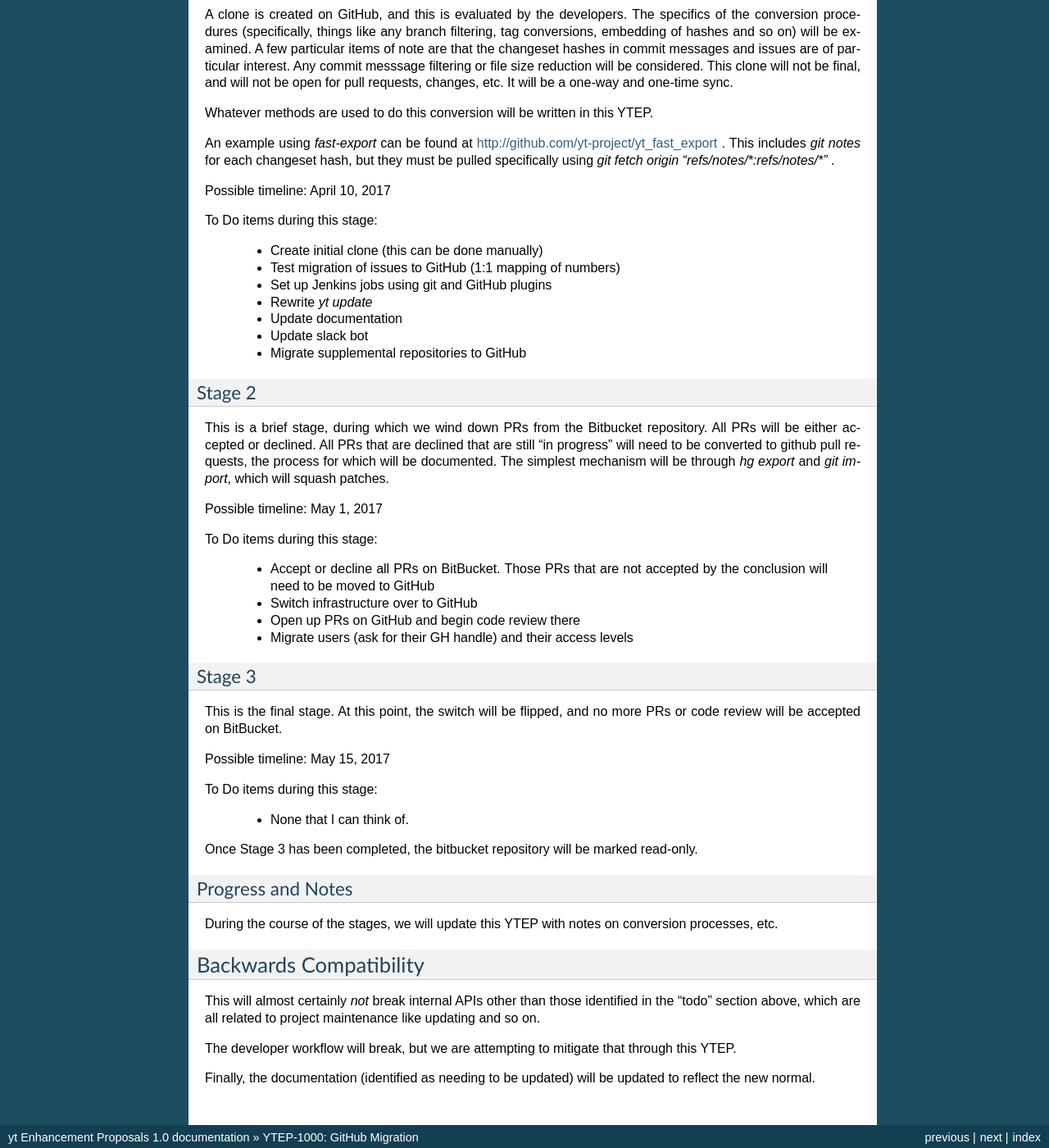
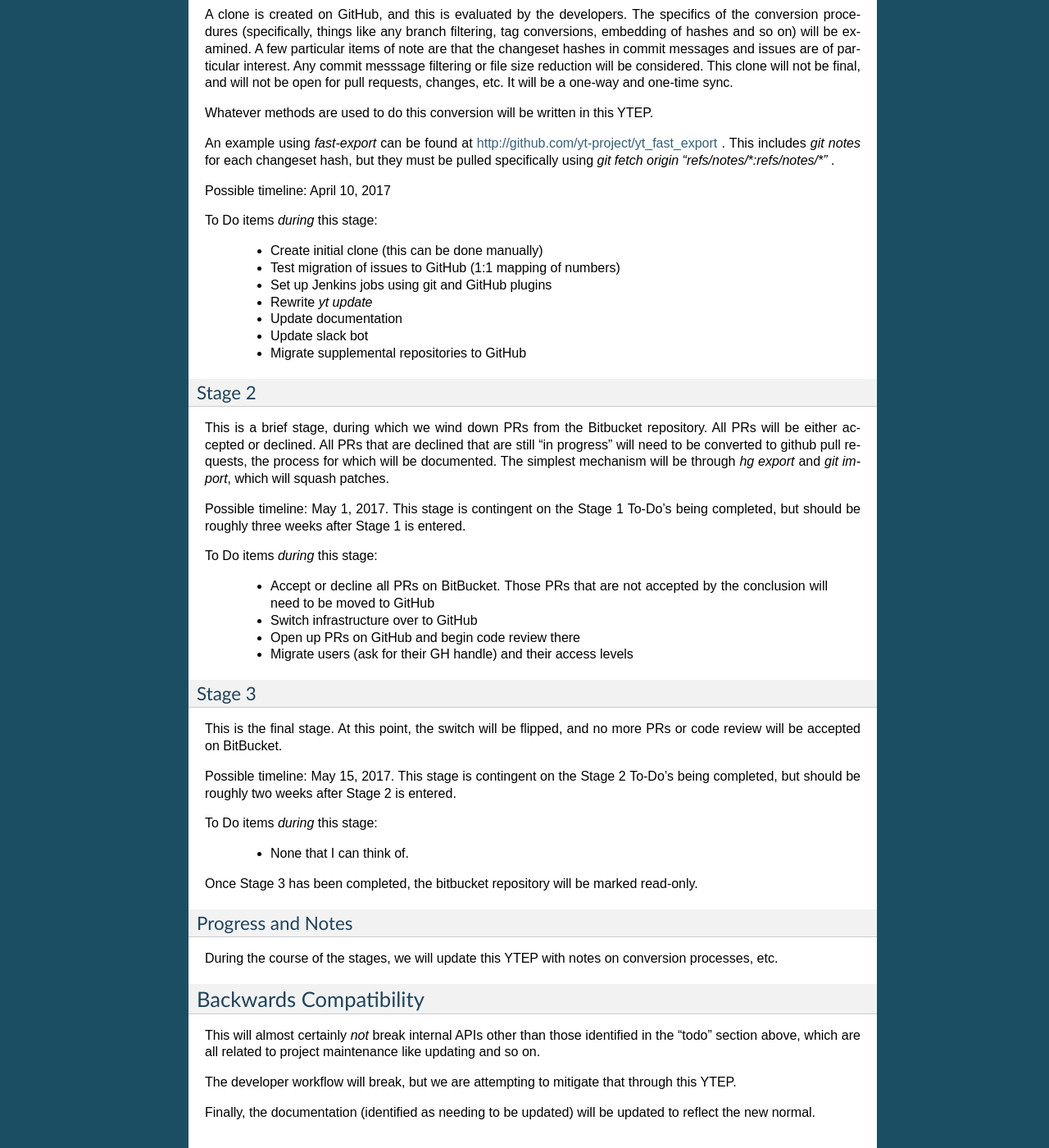
Before and after one commit to yt-project/ytep, a Sphinx documentation site: the page built from source/YTEPs/YTEP-1000.rst, in a window 1280 px wide and 1400 px high, scrolled down 769 px. Shown: the whole window at 82% size. Built offline with Sphinx 7.4.7, drawn with Linux system fonts in a browser that asks for light colours; formulas are drawn with MathJax 3.

Commit message:
Adding notes about offsets

```diff
--- a/source/YTEPs/YTEP-1000.rst
+++ b/source/YTEPs/YTEP-1000.rst
@@ -59,7 +59,7 @@ origin "refs/notes/*:refs/notes/*"` .
 
 Possible timeline: April 10, 2017
 
-To Do items during this stage:
+To Do items *during* this stage:
 
  * Create initial clone (this can be done manually)
  * Test migration of issues to GitHub (1:1 mapping of numbers)
@@ -78,9 +78,11 @@ declined that are still "in progress" will need to be converted to github pull
 requests, the process for which will be documented.  The simplest mechanism
 will be through `hg export` and `git import`, which will squash patches.
 
-Possible timeline: May 1, 2017
+Possible timeline: May 1, 2017.  This stage is contingent on the Stage 1
+To-Do's being completed, but should be roughly three weeks after Stage 1 is
+entered.
 
-To Do items during this stage:
+To Do items *during* this stage:
 
  * Accept or decline all PRs on BitBucket.  Those PRs that are not accepted by
    the conclusion will need to be moved to GitHub
@@ -94,9 +96,11 @@ Stage 3
 This is the final stage.  At this point, the switch will be flipped, and no
 more PRs or code review will be accepted on BitBucket.
 
-Possible timeline: May 15, 2017
+Possible timeline: May 15, 2017.  This stage is contingent on the Stage 2
+To-Do's being completed, but should be roughly two weeks after Stage 2 is
+entered.
 
-To Do items during this stage:
+To Do items *during* this stage:
 
  * None that I can think of.
 
```
